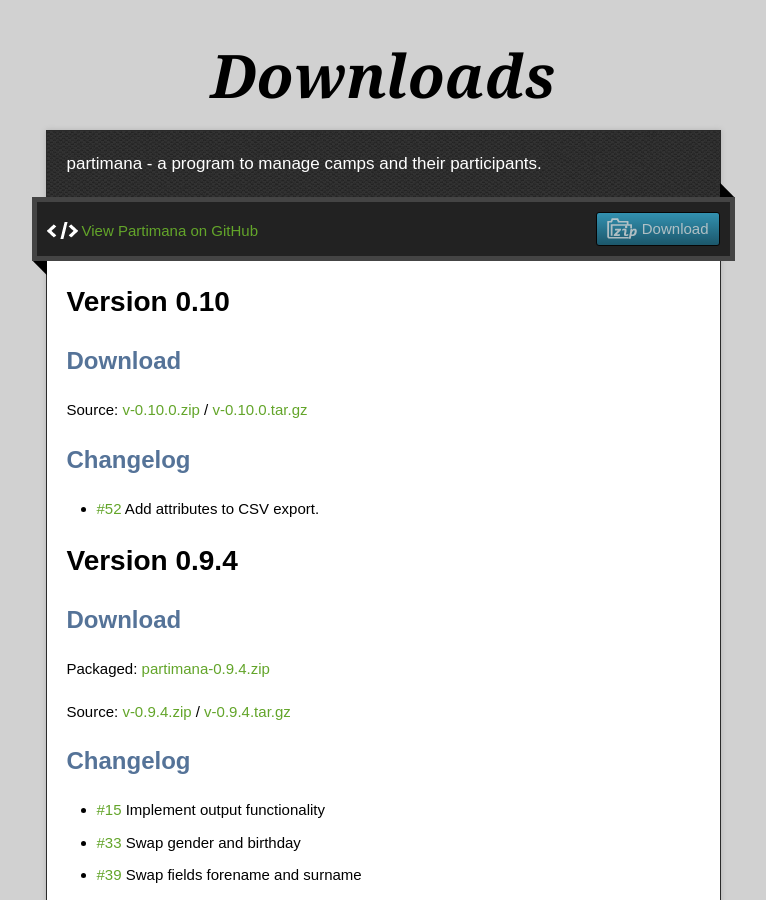
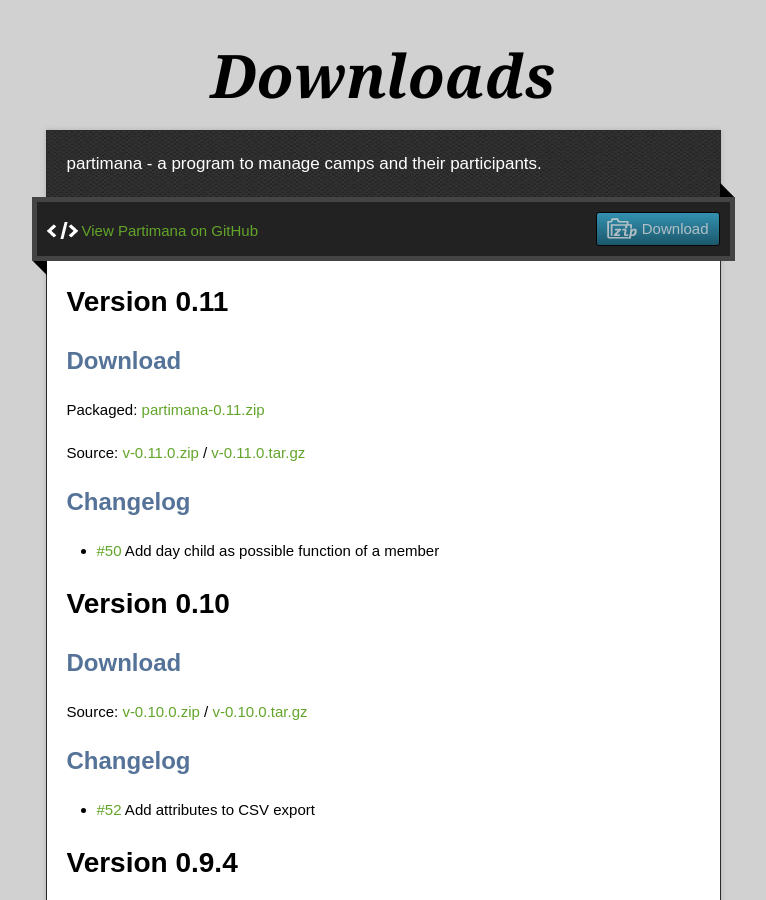
Before and after one commit to croesch/partimana, a Jekyll site: the page built from downloads.md, in a window 1280 px wide and 900 px high. Shown: the whole window, without its empty margins (257-1023 px from the left). Built offline with Jekyll 4.4.1, drawn with Linux system fonts in a browser that asks for light colours.

Commit message:
Add download of 0.11.

```diff
--- a/downloads.md
+++ b/downloads.md
@@ -2,13 +2,23 @@
 layout: default
 title: Downloads
 ---
+
+# Version 0.11
+## Download
+Packaged: [partimana-0.11.zip](https://github.com/croesch/partimana/releases/download/v-0.11.0/partimana-0.11.zip)
+
+Source: [v-0.11.0.zip](https://github.com/croesch/partimana/archive/v-0.11.0.zip) /  [v-0.11.0.tar.gz](https://github.com/croesch/partimana/archive/v-0.11.0.tar.gz)
+
+## Changelog
+* [#50](https://github.com/croesch/partimana/issues/50) Add day child as possible function of a member
+
 
 # Version 0.10
 ## Download
 Source: [v-0.10.0.zip](https://github.com/croesch/partimana/archive/v-0.10.0.zip) /  [v-0.10.0.tar.gz](https://github.com/croesch/partimana/archive/v-0.10.0.tar.gz)
 
 ## Changelog
-* [#52](https://github.com/croesch/partimana/issues/52) Add attributes to CSV export.
+* [#52](https://github.com/croesch/partimana/issues/52) Add attributes to CSV export
 
 
 # Version 0.9.4
```
